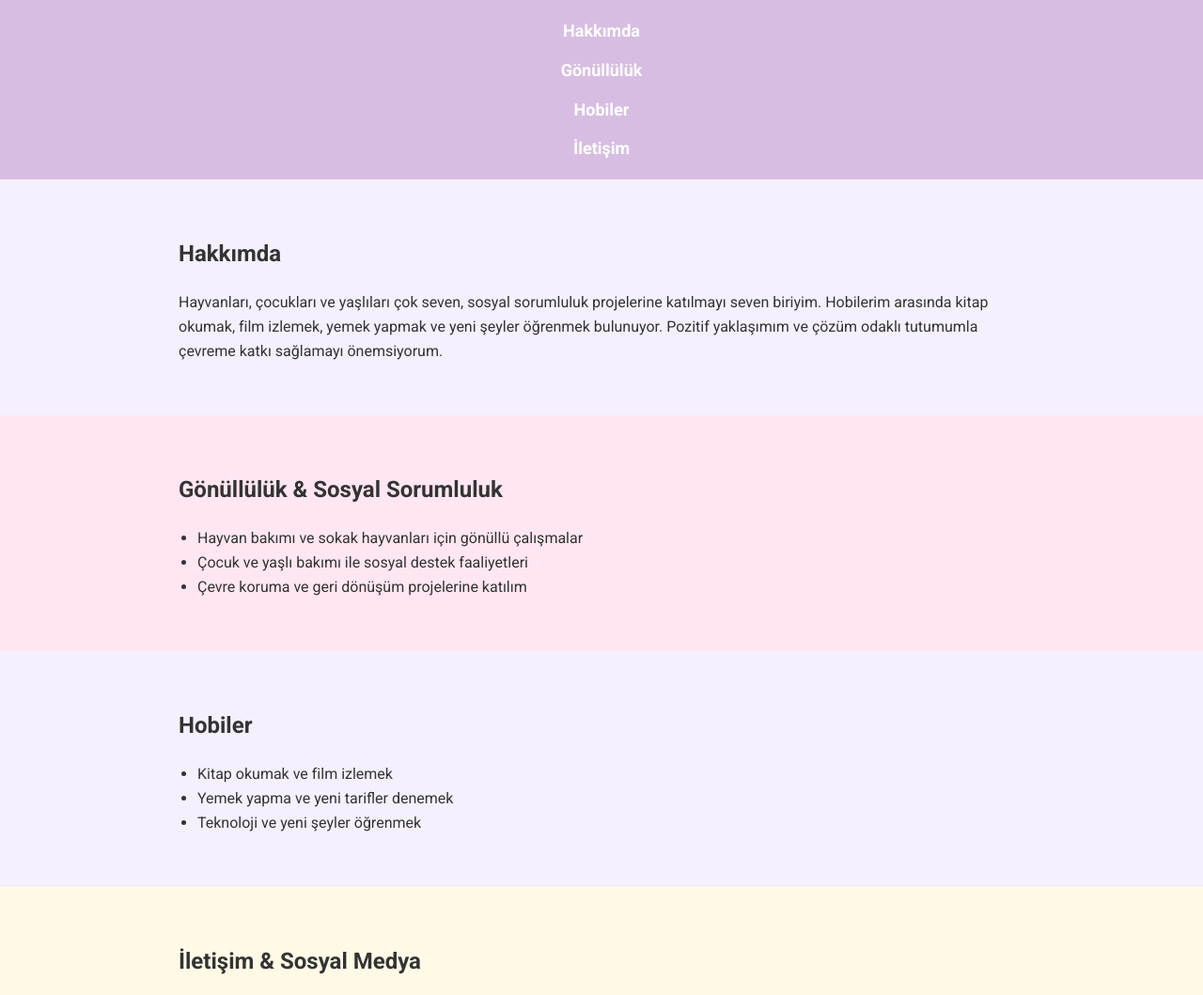
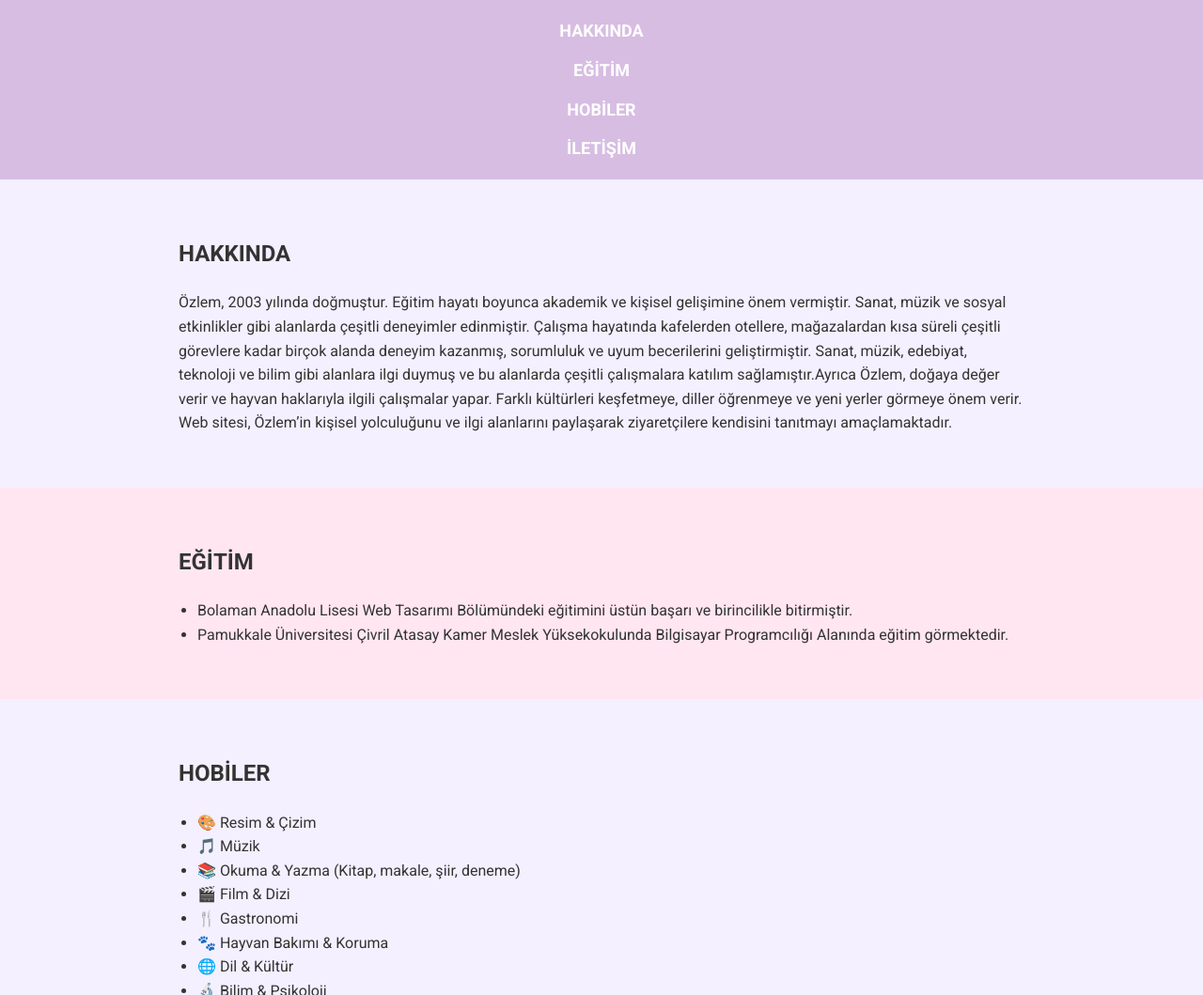
Before and after one commit to zzlemk/zzlemk.github.io, a plain HTML site: page index.html in a window 1280 px wide. Shown: the part 187-1246 px from the top of the page at 94% size. Drawn offline with Linux system fonts and the light colour scheme.

Commit message:
Add files via upload

```diff
--- a/index.html
+++ b/index.html
@@ -14,14 +14,14 @@
   <!-- HEADER -->
   <header>
     <div class="container header-container">
-      <img src="ozlem.jpg" alt="Özlem Karataş" class="header-photo">
-      <h1>Özlem Karataş</h1>
+      <img src="ozlem.jpg" alt="ÖZLEM KARATAŞ" class="header-photo">
+      <h1>ÖZLEM KARATAŞ</h1>
 
       <nav>
-        <a href="#about">Hakkımda</a>
-        <a href="#volunteer">Gönüllülük</a>
-        <a href="#hobbies">Hobiler</a>
-        <a href="#contact">İletişim</a>
+        <a href="#about">HAKKINDA</a>
+        <a href="#volunteer">EĞİTİM</a>
+        <a href="#hobbies">HOBİLER</a>
+        <a href="#contact">İLETİŞİM</a>
       </nav>
     </div>
   </header>
@@ -29,11 +29,13 @@
   <!-- HAKKIMDA -->
   <section id="about" class="section-light">
     <div class="container">
-      <h2>Hakkımda</h2>
+      <h2>HAKKINDA</h2>
       <p>
-        Hayvanları, çocukları ve yaşlıları çok seven, sosyal sorumluluk projelerine katılmayı seven biriyim.
-        Hobilerim arasında kitap okumak, film izlemek, yemek yapmak ve yeni şeyler öğrenmek bulunuyor.
-        Pozitif yaklaşımım ve çözüm odaklı tutumumla çevreme katkı sağlamayı önemsiyorum.
+        Özlem, 2003 yılında doğmuştur. Eğitim hayatı boyunca akademik ve kişisel gelişimine önem vermiştir. Sanat, müzik ve sosyal etkinlikler gibi alanlarda çeşitli deneyimler edinmiştir.
+        Çalışma hayatında kafelerden otellere, mağazalardan kısa süreli çeşitli görevlere kadar birçok alanda deneyim kazanmış, sorumluluk ve uyum becerilerini geliştirmiştir.
+        Sanat, müzik, edebiyat, teknoloji ve bilim gibi alanlara ilgi duymuş ve bu alanlarda çeşitli çalışmalara katılım sağlamıştır.Ayrıca Özlem, doğaya değer verir ve hayvan haklarıyla ilgili çalışmalar yapar.
+        Farklı kültürleri keşfetmeye, diller öğrenmeye ve yeni yerler görmeye önem verir.
+        Web sitesi, Özlem’in kişisel yolculuğunu ve ilgi alanlarını paylaşarak ziyaretçilere kendisini tanıtmayı amaçlamaktadır.
       </p>
     </div>
   </section>
@@ -41,11 +43,10 @@
   <!-- GÖNÜLLÜLÜK -->
   <section id="volunteer" class="section-pastel">
     <div class="container">
-      <h2>Gönüllülük & Sosyal Sorumluluk</h2>
+      <h2>EĞİTİM</h2>
       <ul>
-        <li>Hayvan bakımı ve sokak hayvanları için gönüllü çalışmalar</li>
-        <li>Çocuk ve yaşlı bakımı ile sosyal destek faaliyetleri</li>
-        <li>Çevre koruma ve geri dönüşüm projelerine katılım</li>
+        <li>Bolaman Anadolu Lisesi Web Tasarımı Bölümündeki eğitimini üstün başarı ve birincilikle bitirmiştir.</li>
+        <li>Pamukkale Üniversitesi Çivril Atasay Kamer Meslek Yüksekokulunda Bilgisayar Programcılığı Alanında eğitim görmektedir.</li>
       </ul>
     </div>
   </section>
@@ -53,11 +54,16 @@
   <!-- HOBİLER -->
   <section id="hobbies" class="section-light">
     <div class="container">
-      <h2>Hobiler</h2>
+      <h2>HOBİLER</h2>
       <ul>
-        <li>Kitap okumak ve film izlemek</li>
-        <li>Yemek yapma ve yeni tarifler denemek</li>
-        <li>Teknoloji ve yeni şeyler öğrenmek</li>
+        <li>🎨 Resim & Çizim</li>
+        <li>🎵 Müzik</li>
+        <li>📚 Okuma & Yazma (Kitap, makale, şiir, deneme)</li>
+        <li>🎬 Film & Dizi</li>
+        <li>🍴 Gastronomi</li>
+        <li>🐾 Hayvan Bakımı & Koruma</li>
+        <li>🌐 Dil & Kültür</li>
+        <li>🔬 Bilim & Psikoloji</li>
       </ul>
     </div>
   </section>
```
